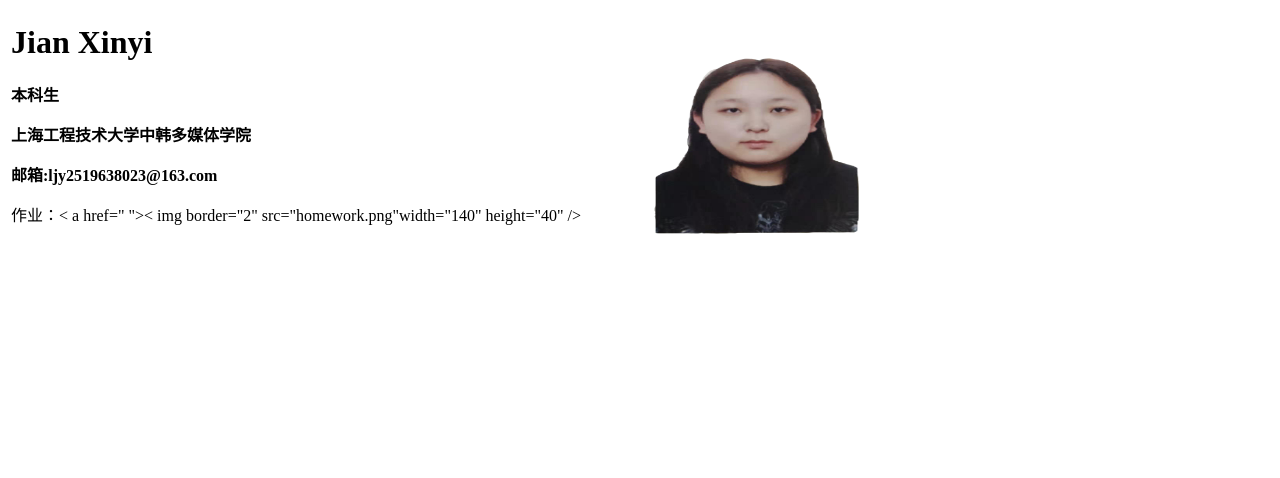
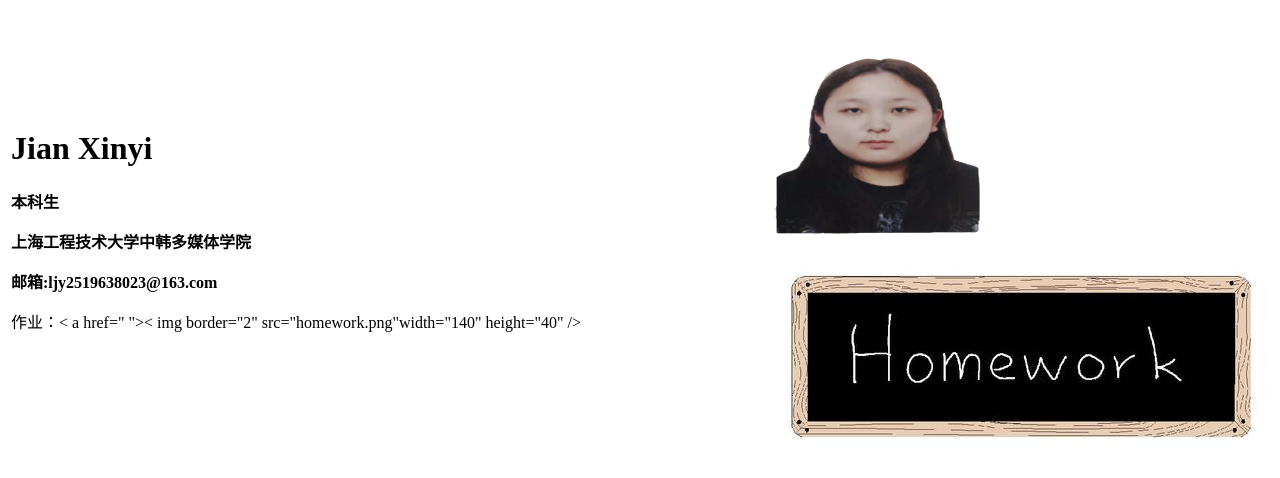
Before and after one commit to JianxinYi/JianxinYi.github.io, a plain HTML site: page index.html in a window 1280 px wide. Drawn offline with Linux system fonts and the light colour scheme.

Commit message:
Update index.html

```diff
--- a/index.html
+++ b/index.html
@@ -9,5 +9,10 @@
 </td>
 <td width="25%">
 <p><b><br><img width="210" height="210" src="image/face.jpg"></b></p >
+ <p>
+<a href="JianxinYi.github.io/homework.html">
+<img border="0" src="2.jpg" />
+</a>
+</p>
 </tr>
 </table>
```
